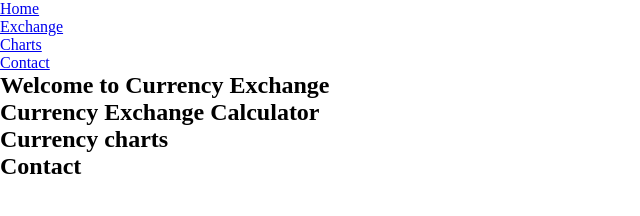
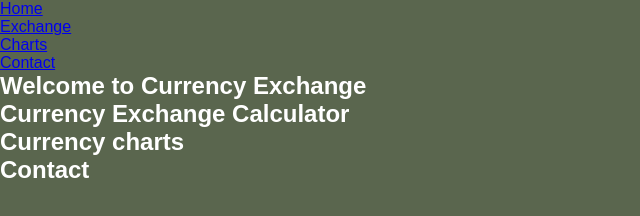
Before and after one commit to codecaptain10/currency-exchange-app, a plain HTML site: page currency-exchange/index.html in a window 1280 px wide. Shown: the whole page, without its empty margins (0-640 px from the left). Drawn offline with Linux system fonts and the light colour scheme.

Commit message:
Reset and basic style seeting for body and container

```diff
--- a/currency-exchange/styles/style.css
+++ b/currency-exchange/styles/style.css
@@ -2,3 +2,15 @@
     margin: 0;
     padding: 0;
 }
+
+body {
+    font-family: Arial, Helvetica, sans-serif;
+    background-color: rgb(90, 102, 78);
+    color: white;
+    height: 100vh;
+}
+
+.container {
+    width: 100%;
+    height: 100%;
+}
```
